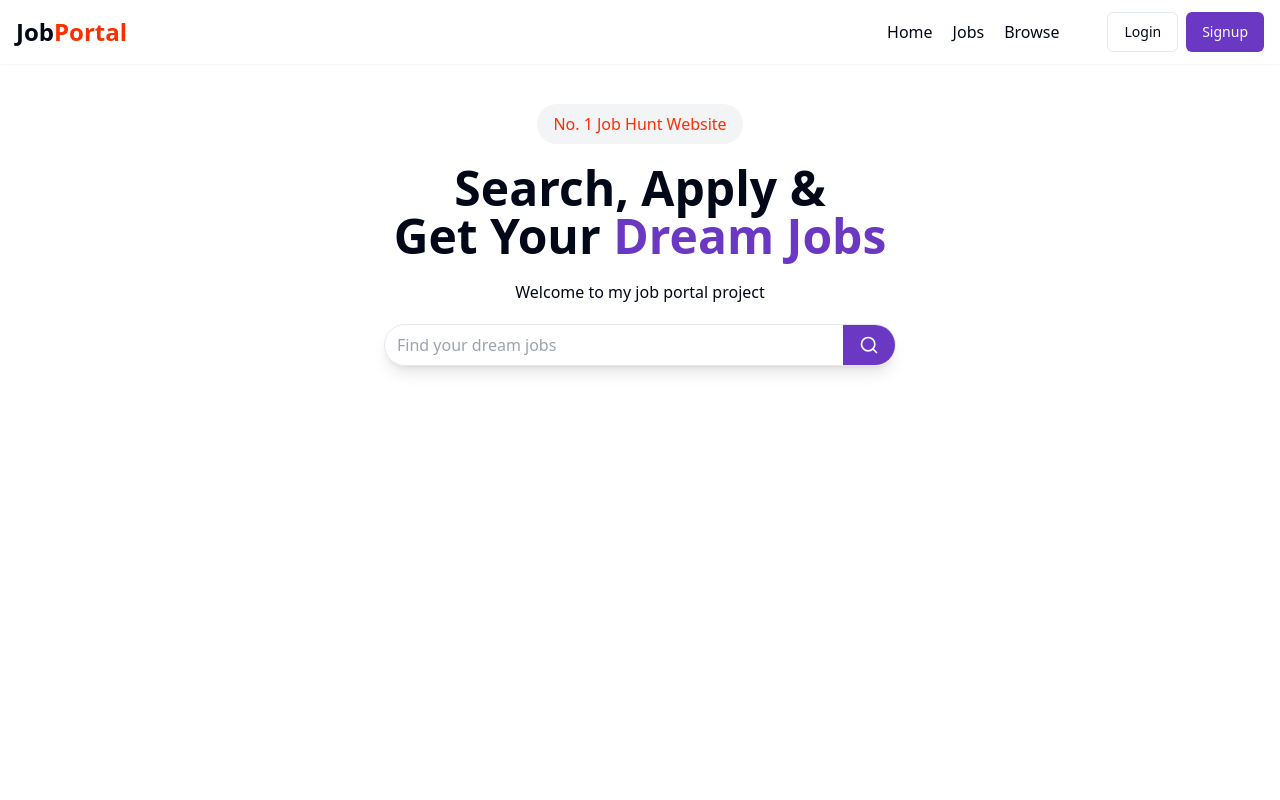
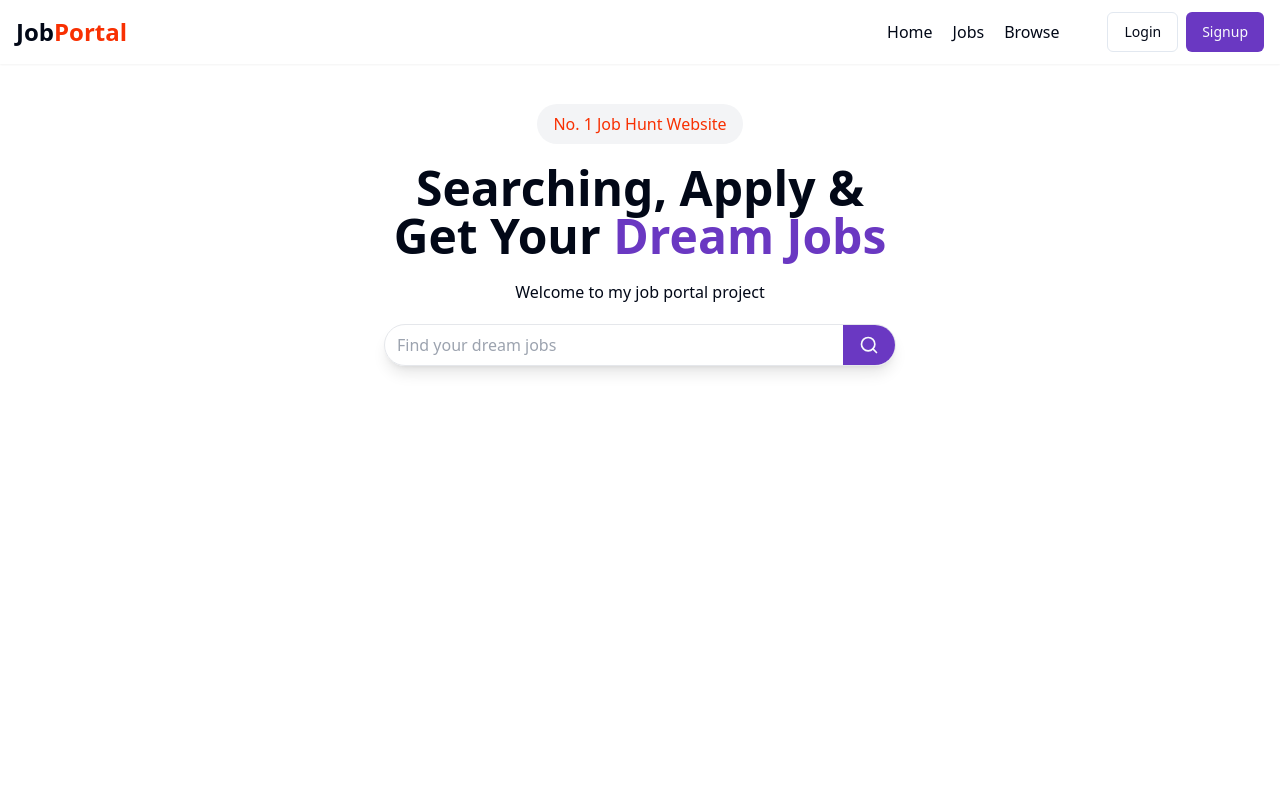
Before and after one commit to Deepanshu-three/Job-Portal, a React (Vite) app in the folder frontend/: page / in a window 1280 px wide. Shown: the top 800 px of the page. Built offline with nearby package versions, Linux system fonts and the light colour scheme; no server answers.

Commit message:
updating home page

```diff
--- a/frontend/src/components/HeroSection.jsx
+++ b/frontend/src/components/HeroSection.jsx
@@ -19,7 +19,7 @@ const HeroSection = () => {
         <div className='text-center min-h-screen'>
             <div className='flex flex-col gap-5 my-10'>
                 <span className=' mx-auto px-4 py-2 rounded-full bg-gray-100 text-[#F83002] font-medium'>No. 1 Job Hunt Website</span>
-                <h1 className='text-5xl font-bold'>Search, Apply & <br /> Get Your <span className='text-[#6A38C2]'>Dream Jobs</span></h1>
+                <h1 className='text-5xl font-bold'>Searching, Apply & <br /> Get Your <span className='text-[#6A38C2]'>Dream Jobs</span></h1>
                 <p>Welcome to my job portal project</p>
                 <div className='flex w-[40%] shadow-lg border border-gray-200 pl-3 rounded-full items-center gap-4 mx-auto'>
                     <input
```
